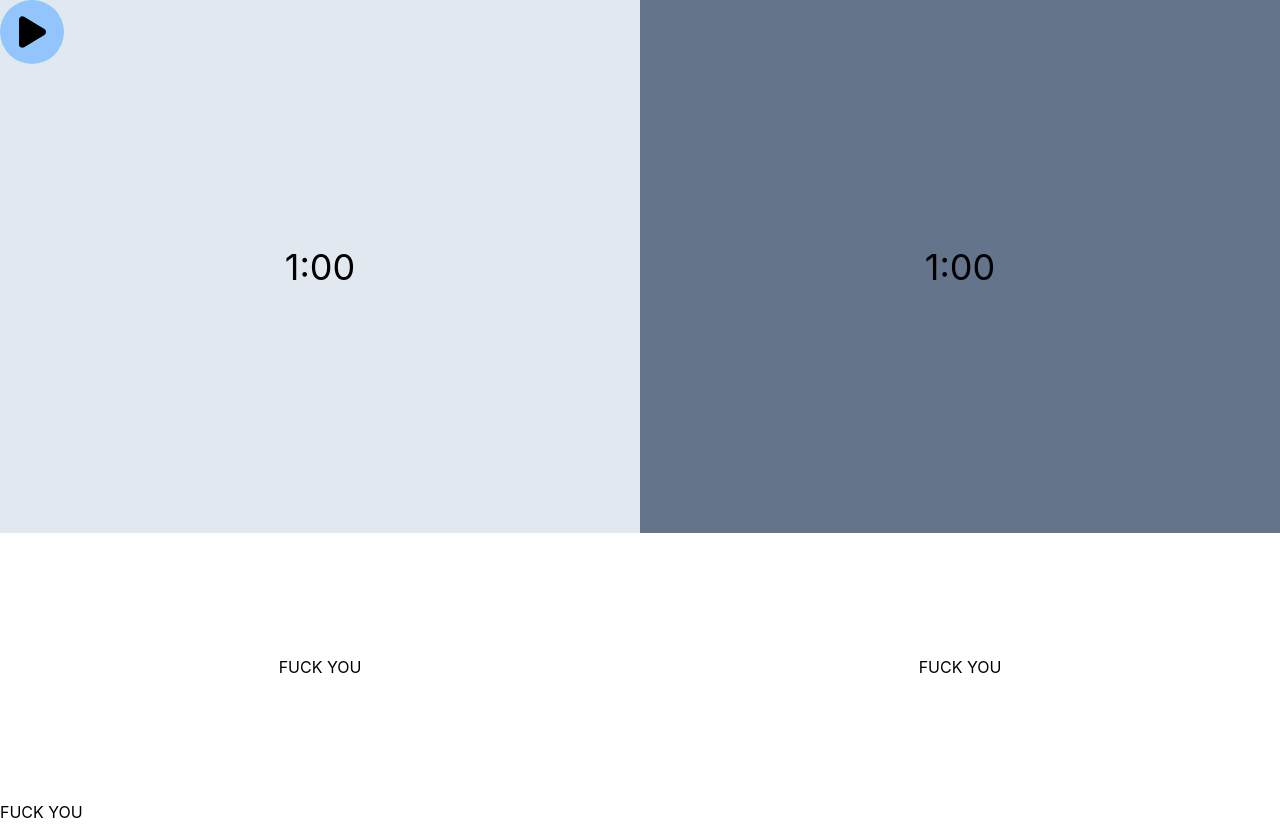
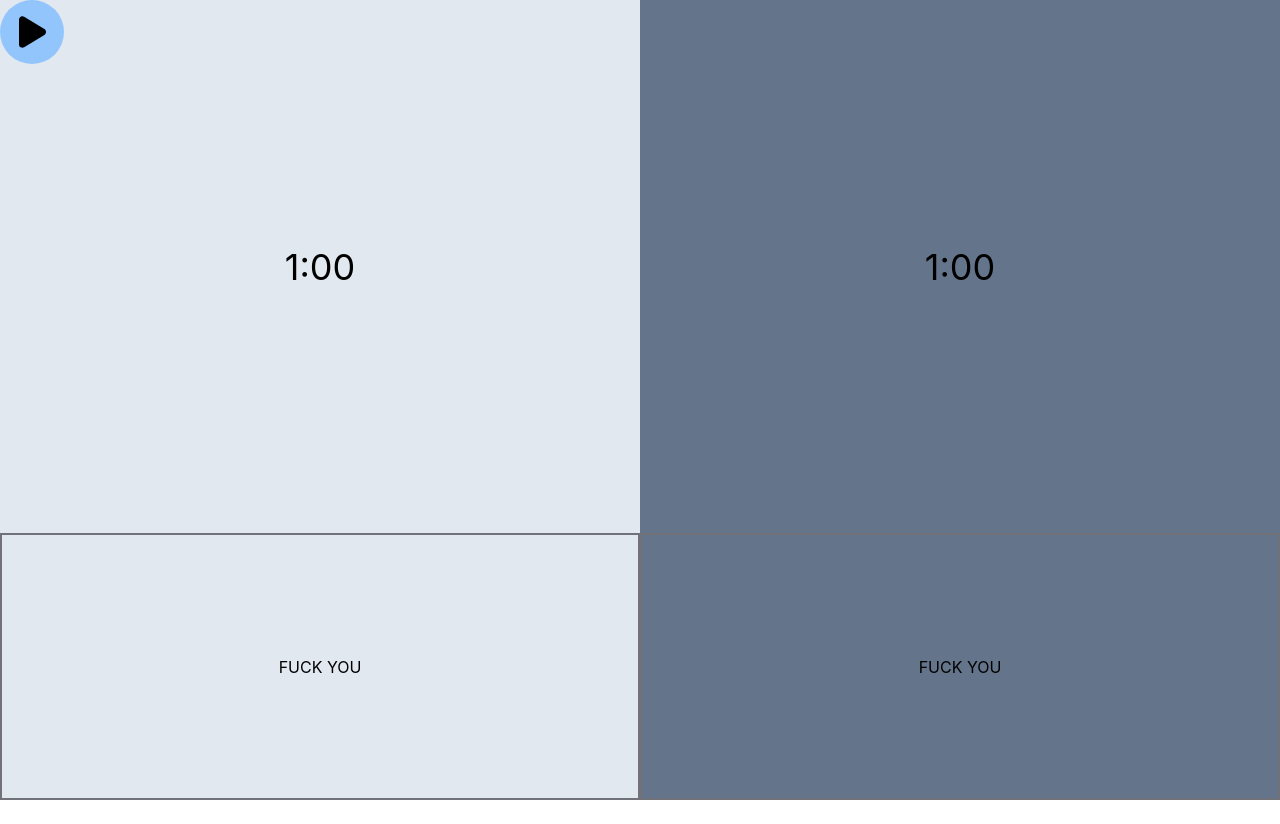
Before and after one commit to hoshbosh/bullet, a React (Create React App) app: page / in a window 1280 px wide. After the commit the page ends 800 px from the top, so only its background shows below. Built offline with nearby package versions, Linux system fonts and the light colour scheme.

Commit message:
Update App.js

```diff
--- a/src/App.js
+++ b/src/App.js
@@ -94,17 +94,14 @@ function App(){
         <div className='bg-slate-500 row-span-2 place-content-center col-span-2 active:bg-slate-600' onClick={startTimer}>
             <Convert sec={length-p2Seconds}/>
         </div>
-        <button className="object-center col-span-2 active:bg-gray-100 active:-translate-y-4 transition" onClick={()=>p1SetSeconds(p1Seconds-increment)}>
+        <button className=" border-2 border-zinc-500 object-center col-span-2 active:bg-slate-300 active:-translate-y-4 transition bg-slate-200" onClick={()=>p1SetSeconds(p1Seconds-increment)}>
           FUCK YOU
         </button>
-        <button className="object-center col-span-2 active:bg-gray-100 active:-translate-y-4 transition" onClick={()=>p2SetSeconds(p2Seconds-increment)}>
+        <button className="border-2 border-zinc-500 object-center col-span-2 active:bg-slate-600 active:-translate-y-4 transition bg-slate-500" onClick={()=>p2SetSeconds(p2Seconds-increment)}>
           FUCK YOU
         </button>
       </div>
-        <button className="object-center col-span-2 active:bg-gray-100 active:-translate-y-4 transition" onClick={addTime}>
-          FUCK YOU
-        </button>
-      </div>
+    </div>
     </div>
   )
 }
```
